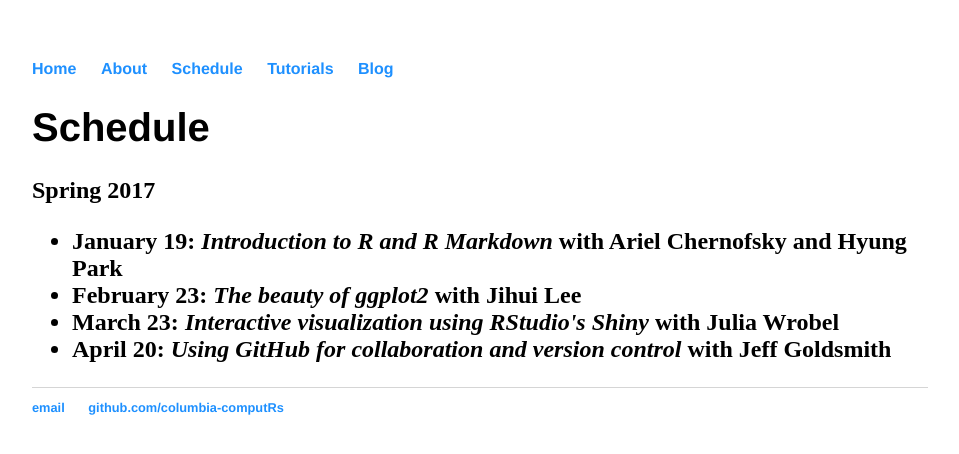
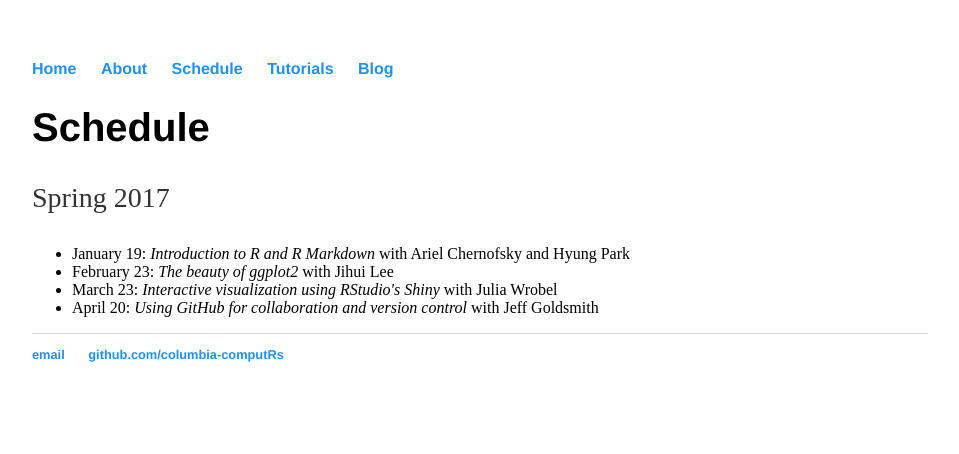
Before and after one commit to columbia-computing-club/columbia-computing-club.github.io, a Jekyll site: the page built from schedule/index.html, in a window 1280 px wide. Shown: the top 454 px of the page, without its empty margins (160-1119 px from the left). Built offline with Jekyll 4.4.1, drawn with Linux system fonts in a browser that asks for light colours.

Commit message:
Update index.html

```diff
--- a/schedule/index.html
+++ b/schedule/index.html
@@ -4,11 +4,11 @@ title: Schedule
 ---
 <div class="blurb">
 	<h1>Schedule</h1>
-	<h2>Spring 2017
+	<p>Spring 2017</p>
   <ul>
   <li>January 19: <i>Introduction to R and R Markdown</i> with Ariel Chernofsky and Hyung Park</li>
   <li>February 23: <i>The beauty of ggplot2</i> with Jihui Lee</li>
   <li>March 23: <i>Interactive visualization using RStudio's Shiny</i> with Julia Wrobel</li>
   <li>April 20: <i>Using GitHub for collaboration and version control</i> with Jeff Goldsmith</li>
-</ul>  </h2>
+</ul>
 </div><!-- /.blurb -->
```
